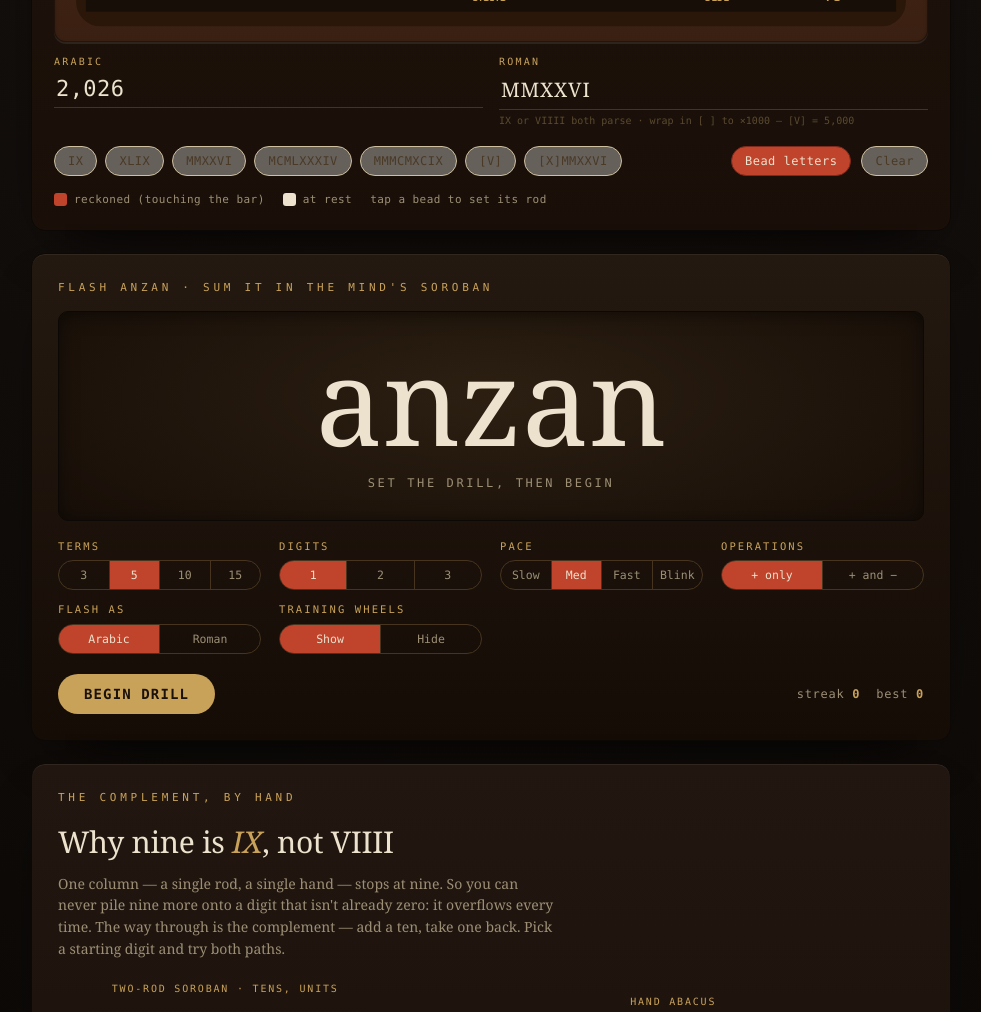
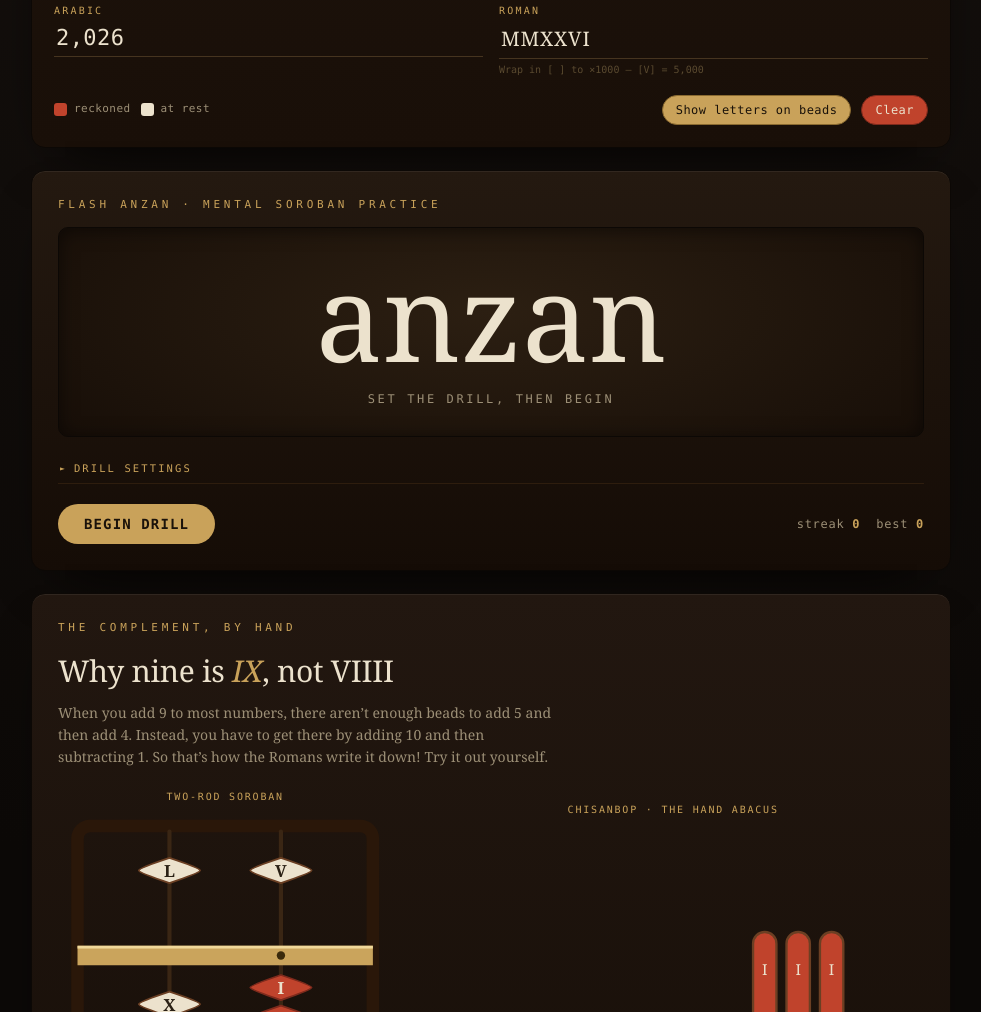
Before and after one commit to etzn/etzn.github.io, a plain HTML site: page abacus.html in a window 1280 px wide. Shown: the part 1074-2086 px from the top of the page, without its empty margins (149-1130 px from the left). Drawn offline with Linux system fonts and the light colour scheme.

Commit message:
Abacus: Adjust verbiage, remove unneeded options

```diff
--- a/abacus.html
+++ b/abacus.html
@@ -3,7 +3,7 @@
 <head>
 <meta charset="utf-8">
 <meta name="viewport" content="width=device-width, initial-scale=1">
-<title>The abacus remembers Rome — soroban · Roman · Arabic</title>
+<title>The abacus remembers Rome</title>
 <style>
   :root{
     --ink:#17120f; --ink2:#221a14; --panel:#1d160f;
@@ -91,7 +91,9 @@
     background:#ffffff55;color:#4a3a26;padding:7px 13px;transition:all .15s}
   .chip:hover,.btn:hover{border-color:var(--cinnabar);color:var(--cinnabar)}
   .chip:focus-visible,.btn:focus-visible,.toggle:focus-visible{outline:2px solid var(--cinnabar);outline-offset:2px}
-  .toggle[aria-pressed="true"]{background:var(--cinnabar);color:var(--bone);border-color:var(--cinnabar-dk)}
+  .toggle[aria-pressed="true"]{background:var(--brass);color:#1a120a;border-color:var(--brass-dk)}
+  #clearBtn{background:var(--cinnabar);color:var(--bone);border-color:var(--cinnabar-dk)}
+  #clearBtn:hover{background:var(--cinnabar-dk);border-color:var(--cinnabar-dk)}
 
   /* ---------- anzan drill ---------- */
   .anzan{margin-top:clamp(16px,2.5vw,22px);
@@ -134,6 +136,16 @@
   .seg button+button{border-left:1px solid #46341f}
   .seg button[aria-pressed="true"]{background:var(--cinnabar);color:var(--bone)}
   .seg button:focus-visible{outline:2px solid var(--brass);outline-offset:-2px}
+
+  .settings-details{margin-top:18px}
+  .settings-details>.settings{margin-top:10px}
+  .settings-summary{list-style:none;font-family:var(--mono);font-size:10.5px;letter-spacing:.2em;
+    text-transform:uppercase;color:var(--brass);cursor:pointer;display:flex;align-items:center;
+    gap:7px;padding:6px 2px;border-bottom:1px solid #2e1d0e;user-select:none}
+  .settings-summary::-webkit-details-marker{display:none}
+  .settings-summary .arr{font-size:8px;display:inline-block;transition:transform .18s}
+  .settings-details[open] .settings-summary .arr{transform:rotate(90deg)}
+  .settings-summary:focus-visible{outline:2px solid var(--brass);outline-offset:2px}
 
   .anzan-actions{display:flex;flex-wrap:wrap;gap:12px;align-items:center;margin-top:20px}
   .go{font-family:var(--mono);font-size:14px;letter-spacing:.08em;text-transform:uppercase;
@@ -192,9 +204,7 @@
 
   footer{margin-top:30px;color:var(--bone-dim);font-size:14px;max-width:60ch}
   footer b{color:var(--bone);font-weight:400;font-style:italic}
-  .legend{display:flex;gap:18px;flex-wrap:wrap;font-family:var(--mono);font-size:11px;
-    color:var(--bone-dim);margin-top:16px;letter-spacing:.04em}
-  .legend span{display:inline-flex;align-items:center;gap:7px}
+  .leg{font-family:var(--mono);font-size:11px;color:var(--bone-dim);letter-spacing:.04em;display:inline-flex;align-items:center;gap:7px}
   .sw{width:13px;height:13px;border-radius:3px;display:inline-block}
 
   @media(max-width:640px){
@@ -210,7 +220,7 @@
   <header>
     <p class="eyebrow">Biquinary · three notations · one number</p>
     <h1>The abacus <em>remembers</em> Rome.</h1>
-    <p class="lede">Every soroban rod is a Roman column: four unit beads and one five-bead — I&nbsp;and&nbsp;V, X&nbsp;and&nbsp;L, C&nbsp;and&nbsp;D, then the vinculum beyond. Move a bead, type a numeral, or enter a figure. All three answer at once.</p>
+    <p class="lede">Every soroban rod is a Roman column: four unit beads and one five-bead — I&nbsp;and&nbsp;V, X&nbsp;and&nbsp;L, C&nbsp;and&nbsp;D, then the vinculum beyond.</p>
   </header>
 
   <section class="instrument" aria-label="Interactive soroban">
@@ -225,28 +235,28 @@
       <div class="inpair">
         <span class="inlabel">Roman</span>
         <input class="infield" id="roman" autocomplete="off" spellcheck="false" aria-label="Roman numeral" value="">
-        <p class="hint" id="romanHint">IX or VIIII both parse · wrap in [ ] to ×1000 — [V] = 5,000</p>
+        <p class="hint" id="romanHint">Wrap in [ ] to ×1000 — [V] = 5,000</p>
       </div>
     </div>
     <div class="controls">
-      <div class="chips" id="chips"></div>
-      <button class="toggle" id="glyphToggle" aria-pressed="true">Bead letters</button>
-      <button class="btn" id="clearBtn">Clear</button>
-    </div>
-    <div class="legend" aria-hidden="true">
-      <span><i class="sw" style="background:var(--cinnabar)"></i> reckoned (touching the bar)</span>
-      <span><i class="sw" style="background:var(--bone)"></i> at rest</span>
-      <span>tap a bead to set its rod</span>
+      <span class="leg" aria-hidden="true"><i class="sw" style="background:var(--cinnabar)"></i> reckoned</span>
+      <span class="leg" aria-hidden="true"><i class="sw" style="background:var(--bone)"></i> at rest</span>
+      <span style="margin-left:auto;display:flex;gap:10px;align-items:center">
+        <button class="toggle" id="glyphToggle" aria-pressed="true">Show letters on beads</button>
+        <button class="btn" id="clearBtn">Clear</button>
+      </span>
     </div>
   </section>
 
   <section class="anzan" aria-label="Flash anzan trainer">
-    <p class="eyebrow">Flash anzan · sum it in the mind's soroban</p>
+    <p class="eyebrow">Flash anzan · mental soroban practice</p>
     <div class="flashzone" id="flashzone">
       <div class="flashnum" id="flashnum">anzan</div>
       <div class="flashcap" id="flashcap">set the drill, then begin</div>
     </div>
 
+    <details class="settings-details">
+      <summary class="settings-summary"><span class="arr">&#9658;</span> Drill settings</summary>
     <div class="settings">
       <label class="set"><span>Terms</span>
         <span class="seg" id="setTerms" role="group" aria-label="Number of terms"></span></label>
@@ -261,6 +271,7 @@
       <label class="set"><span>Training wheels</span>
         <span class="seg" id="setBeads" role="group" aria-label="Mirror running total on the soroban"></span></label>
     </div>
+    </details>
 
     <div class="anzan-actions">
       <button class="go" id="startBtn">Begin drill</button>
@@ -277,15 +288,15 @@
   <section class="demo" aria-label="Why nine is IX">
     <p class="eyebrow">The complement, by hand</p>
     <h2>Why nine is <em>IX</em>, not VIIII</h2>
-    <p class="sub">One column — a single rod, a single hand — stops at nine. So you can never pile nine more onto a digit that isn't already zero: it overflows every time. The way through is the complement — add a ten, take one back. Pick a starting digit and try both paths.</p>
+    <p class="sub">When you add 9 to most numbers, there aren’t enough beads to add 5 and then add 4. Instead, you have to get there by adding 10 and then subtracting 1. So that’s how the Romans write it down! Try it out yourself.</p>
 
     <div class="demo-grid">
       <div>
-        <div class="stage-cap">two-rod soroban · tens, units</div>
+        <div class="stage-cap">two-rod soroban</div>
         <svg class="mini" id="mini" viewBox="0 0 240 284" role="img" aria-label="Two-rod soroban"></svg>
       </div>
       <div>
-        <div class="stage-cap">hand abacus</div>
+        <div class="stage-cap">chisanbop · the hand abacus</div>
         <svg class="handsvg" id="hands" viewBox="0 0 300 222" role="img" aria-label="Two hands counting"></svg>
       </div>
     </div>
@@ -303,10 +314,6 @@
     <p class="cap" id="demoCap"></p>
     <p class="moves" id="demoMoves"></p>
   </section>
-
-  <footer>
-    Nine sits on a single rod as <b>VIIII</b> — four units beneath one five. Yet to <em>add</em> nine you push ten and take one back: +X −I, the very gesture that froze into <b>IX</b>. The one mark with no Roman letter is the empty rod: zero, the thing Rome could set down but never name.
-  </footer>
 </div>
 
 <script>
@@ -329,7 +336,7 @@ function rodRoman(p,d){const[o,f,t]=triad(p);return tokStr({0:[],1:[o],2:[o,o],3
 const BASE={I:1,V:5,X:10,L:50,C:100,D:500,M:1000};
 function parseRoman(s){
   if(s==null)return null;
-  s=s.toUpperCase().replace(/[\s.]/g,'');
+  s=s.toUpperCase().replace(/J/g,'I').replace(/[\s.]/g,'');
   if(s==='')return 0;
   const vals=[];let mult=1;
   for(const c of s){
@@ -496,8 +503,8 @@ document.getElementById('arabic').addEventListener('input',e=>{
 const romanEl=document.getElementById('roman'), hintEl=document.getElementById('romanHint');
 romanEl.addEventListener('input',e=>{
   const v=parseRoman(e.target.value);
-  if(v===null){ romanEl.classList.add('bad'); hintEl.classList.add('err'); hintEl.textContent='Not a numeral I can read — use I V X L C D M, [ ] for ×1000.'; }
-  else { romanEl.classList.remove('bad'); hintEl.classList.remove('err'); hintEl.textContent='IX or VIIII both parse · wrap in [ ] to ×1000 — [V] = 5,000'; setValue(v,'roman'); }
+  if(v===null){ romanEl.classList.add('bad'); hintEl.classList.add('err'); hintEl.textContent='Not a numeral I can read — use I V X L C D M, J=I, [ ] for ×1000.'; }
+  else { romanEl.classList.remove('bad'); hintEl.classList.remove('err'); hintEl.textContent='wrap in [ ] to ×1000 — [V] = 5,000'; setValue(v,'roman'); }
 });
 
 /* ===== controls ===== */
@@ -505,12 +512,6 @@ const glyphBtn=document.getElementById('glyphToggle');
 glyphBtn.addEventListener('click',()=>{ showGlyphs=!showGlyphs; glyphBtn.setAttribute('aria-pressed',String(showGlyphs)); renderAbacus(); });
 document.getElementById('clearBtn').addEventListener('click',()=>setValue(0,'clear'));
 
-const EXAMPLES=[['IX',9],['XLIX',49],['MMXXVI',2026],['MCMLXXXIV',1984],['MMMCMXCIX',3999],['[V]',5000],['[X]MMXXVI',12026]];
-const chips=document.getElementById('chips');
-EXAMPLES.forEach(([label,v])=>{
-  const b=document.createElement('button'); b.className='chip'; b.textContent=label;
-  b.addEventListener('click',()=>setValue(v,'chip')); chips.appendChild(b);
-});
 
 /* ===== flash anzan ===== */
 const AZ={
```
